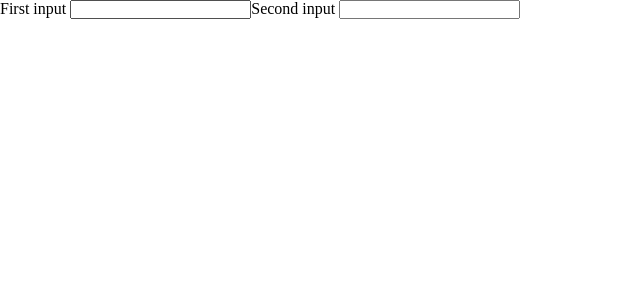
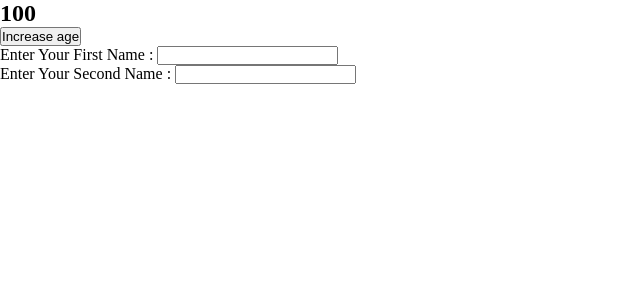
Before and after one commit to sayeed-dev-07/REACT-My-First-React-App, a React (Vite) app: page / in a window 1280 px wide. Shown: the top 300 px of the page, without its empty margins (0-640 px from the left). Built offline with nearby package versions, Linux system fonts and the light colour scheme.

Commit message:
finished the person components reworks

```diff
--- a/src/Person.jsx
+++ b/src/Person.jsx
@@ -1,25 +1,42 @@
 import { useState } from "react";
 
 export default function Person() {
-  const [person, setPerson] = useState({ name: "John", age: 100 });
+  const [person, setPerson] = useState({ fName: '',secName: '', age: 100 });
+  function handleFirstName(e) {
+    setPerson({ ...person,fName: e.target.value});
+  }
+  function handleSecondName(e){
+    setPerson({ ...person,secName: e.target.value});
+
+
+  }
 
   const handleIncreaseAge = () => {
-    console.log("in handleIncreaseAge (before setPerson call): ", person);
-    setPerson((prevPerson)=>({ ...prevPerson, age: prevPerson.age + 1 }));
-    setPerson((prevPerson)=>({ ...prevPerson, age: prevPerson.age + 1 }));
+
+    setPerson({ ...person,age: person.age + 1 });
     // we've called setPerson, surely person has updated?
-    console.log("in handleIncreaseAge (after setPerson call): ", person);
+
   };
 
   // this console.log runs every time the component renders
   // what do you think this will print?
-  console.log("during render: ", person);
+
 
   return (
     <>
-      <h1>{person.name}</h1>
+      <h1>{person.fName} {person.secName}</h1>
       <h2>{person.age}</h2>
       <button onClick={handleIncreaseAge}>Increase age</button>
+      <div>
+        <div>
+          <label htmlFor="fName">Enter Your First Name : </label>
+          <input type="text" id="fName" name="fName" onChange={handleFirstName}/>
+        </div>
+        <div>
+          <label htmlFor="sName">Enter Your Second Name : </label>
+          <input type="text" id="sName" name="sName" onChange={handleSecondName}/>
+        </div>
+      </div>
     </>
   );
 }
--- a/src/main.jsx
+++ b/src/main.jsx
@@ -8,6 +8,6 @@ import SyncedInputs from './App3'
 
 createRoot(document.getElementById('root')).render(
   <StrictMode>
-    <SyncedInputs />
+    <Person />
   </StrictMode>,
 )
```
